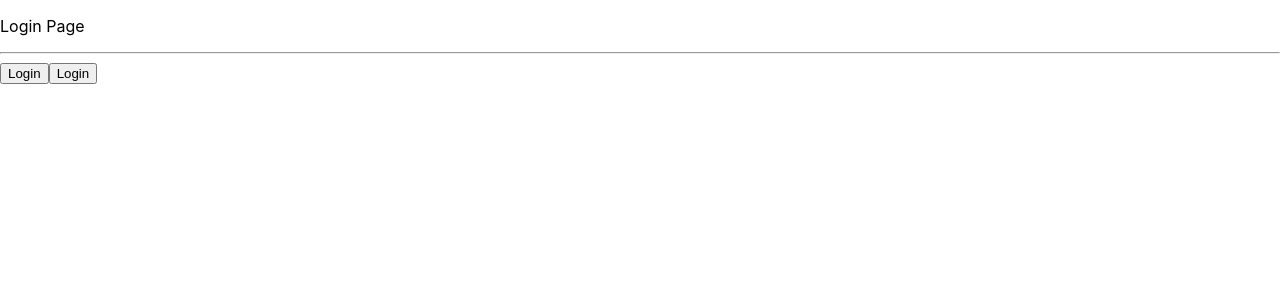
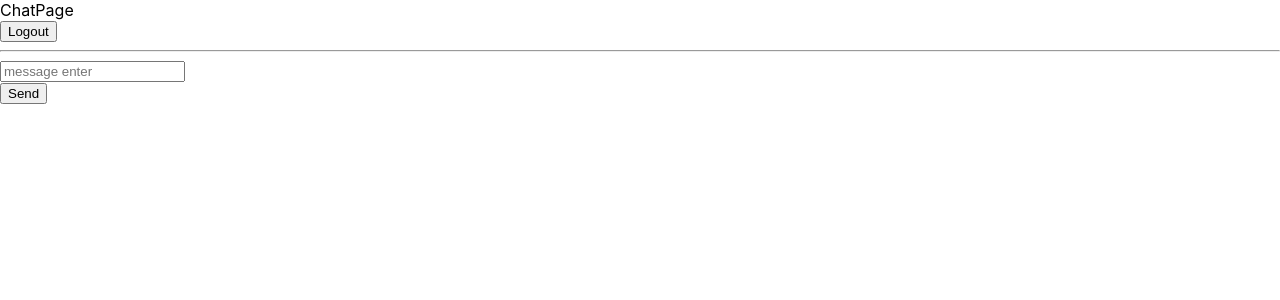
Before and after one commit to AhmetAD57/react-chat-app, a React (Create React App) app: page /chat in a window 1280 px wide. Before the commit this address led to /. Shown: the top 300 px of the page. Built offline with nearby package versions, Linux system fonts and the light colour scheme; no server answers; sample sign-in values are in the browser's storage.

Commit message:
message-section-added

```diff
--- a/src/components/ChatPage.js
+++ b/src/components/ChatPage.js
@@ -1,8 +1,20 @@
 import React from 'react'
-
+import { userLogout, getAllMessages } from '../firebase/FirebaseConfig';
+import { MessageTypeSection } from './MessageTypeSection';
 const ChatPage = () => {
   return (
-    <div>ChatPage</div>
+    <div>
+      <div>ChatPage</div>
+      <button onClick={userLogout}>Logout</button>
+      <hr/>
+
+      <MessageTypeSection message= {(msg) => {
+        console.log(msg);
+      }} />
+
+
+
+    </div>
   )
 }
 
--- a/src/components/LoginPage.js
+++ b/src/components/LoginPage.js
@@ -1,5 +1,5 @@
 import React from 'react'
-import { userLogin , userLogout} from '../firebase/FirebaseConfig';
+import { userLogin } from '../firebase/FirebaseConfig';
 
 
 const LoginPage = () => {
@@ -10,7 +10,7 @@ const LoginPage = () => {
         <p>Login Page</p>
         <hr />
         <button onClick={userLogin}>Login</button>
-        <button onClick={userLogout}>Login</button>
+
     </div>
   )
 }
--- /dev/null
+++ b/src/components/MessageTypeSection.js
@@ -0,0 +1,33 @@
+import React, {useState} from "react";
+
+export const MessageTypeSection = (props) => {
+    const [message, setMessage] = useState();
+
+
+    const onTypingChange = msg => {
+        setMessage(msg.target.value);
+    }
+
+    const messageSend = (e) => {
+        if(message.length != 0){
+            props.message(message);
+        }
+       setMessage("");
+    }
+
+
+
+    return (
+        <div>
+
+            <div>
+                <input placeholder="message enter" onChange={onTypingChange} value={message} />
+            </div>
+
+            <div>
+                <button onClick={()=> messageSend()} type="submit">Send</button>
+            </div>
+
+        </div>
+    );
+};
--- a/src/firebase/FirebaseConfig.js
+++ b/src/firebase/FirebaseConfig.js
@@ -1,5 +1,5 @@
 import { initializeApp } from 'firebase/app';
-import { getDatabase } from "firebase/database";
+import { getFirestore, collection , addDoc, getDocs, onSnapshot, doc} from "firebase/firestore";
 import {GoogleAuthProvider, signInWithPopup, onAuthStateChanged, getAuth, signOut} from "firebase/auth"
 
 const firebaseConfig = {
@@ -12,13 +12,47 @@ const firebaseConfig = {
 };
 
 const app = initializeApp(firebaseConfig);
-const database = getDatabase(app);
-
 const provider = new GoogleAuthProvider();
 
-export {database as default, provider, signInWithPopup, onAuthStateChanged, getAuth, signOut}
+
+
+const db = getFirestore(app);
+const coll= collection(db, "users");
+
+
+
+
+export const getAllMessages = ()=>{
+
+
+        // addDoc(collection(db, "users"), {
+        //   first: "Ada",
+        //   last: "Lovelace",
+        //   born: 1815
+        // }).then(snapshot =>{ console.log("Document written with ID: ", snapshot.id)});
+
+        getDocs(coll).then(snapshot =>{
+            snapshot.docs.forEach(doc => console.log(doc.data().born));
+
+        })
+
+
+}
+
+
+
+
+
+
+
+
+
+
+
 
 
 
 export const userLogin = _ => signInWithPopup(getAuth(), provider);
 export const userLogout = _ => signOut(getAuth());
+
+export {provider, signInWithPopup, onAuthStateChanged, getAuth, signOut}
--- a/src/index.js
+++ b/src/index.js
@@ -30,16 +30,25 @@ onAuthStateChanged(getAuth(), (user) => {
       store.dispatch(logoutAction());
 
   }
+  renderApp();
 });
 
 
 
+
+let isRendered = false;
+const renderApp = () => {
+    if(!isRendered) {
+        // Provider ile App routerdan erişile tüm componentlere veriler aktarıla biliniyor. Veriler store dan alınıyor.
         ReactDOM.render(
             <Provider store={store}>
                 <AppRouter />
             </Provider>,
             document.getElementById('root')
         );
+        isRendered = true;
+    }
+}
 
 // If you want to start measuring performance in your app, pass a function
 // to log results (for example: reportWebVitals(console.log))
--- a/src/routers/AppRouter.js
+++ b/src/routers/AppRouter.js
@@ -6,13 +6,14 @@ import ChatPage from "../components/ChatPage";
 import NotFoundPage from "../components/NotFoundPage";
 
 import PrivateRoute from "./PrivateRoute";
+import PublicRoute from "./PublicRoute";
 
 const AppRouter = () => {
     return (
         <BrowserRouter>
             <div>
                 <Routes>
-                    <Route path="/" element={<LoginPage /> } />
+                    <Route path="/" element={<PublicRoute > <LoginPage /> </PublicRoute> } />
                     <Route path="/chat" element={<PrivateRoute > <ChatPage /> </PrivateRoute>} />
                     <Route path="*" element={<NotFoundPage />} />
                 </Routes>
--- /dev/null
+++ b/src/routers/PublicRoute.js
@@ -0,0 +1,14 @@
+import React from 'react';
+import { connect } from 'react-redux';
+import { Navigate } from 'react-router-dom';
+
+//Giriş yapılarak gezme durumlarında kullanılır
+const PublicRoute = ({ isAuthenticated, children }) => (
+  isAuthenticated ? <Navigate to="/chat" /> : children
+)
+
+const mapStateToProps = (state) => ({
+    isAuthenticated: !! state.uId
+});
+
+export default connect(mapStateToProps)(PublicRoute);
```
Lines whose indentation alone changed are shown as unchanged.
